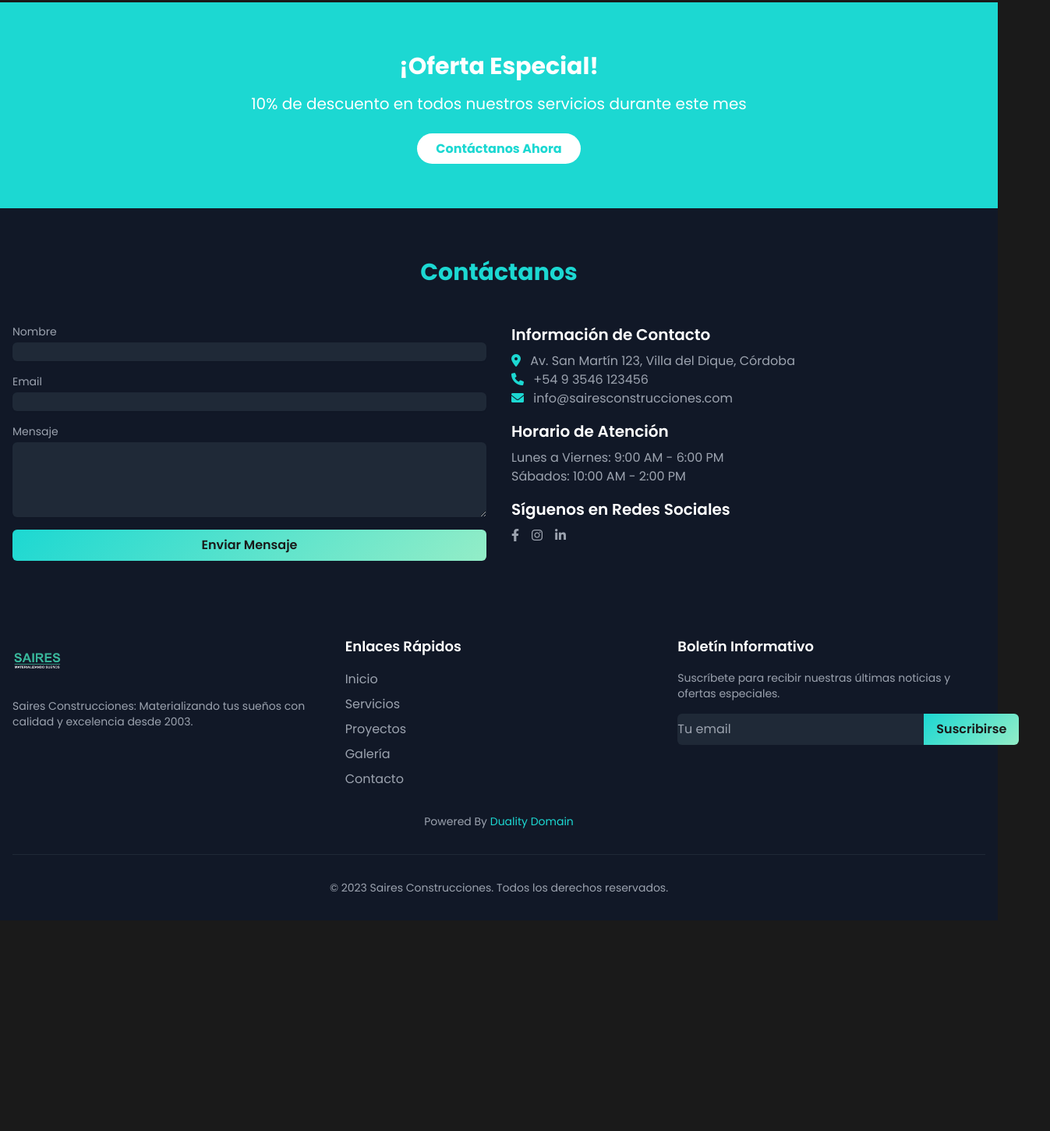
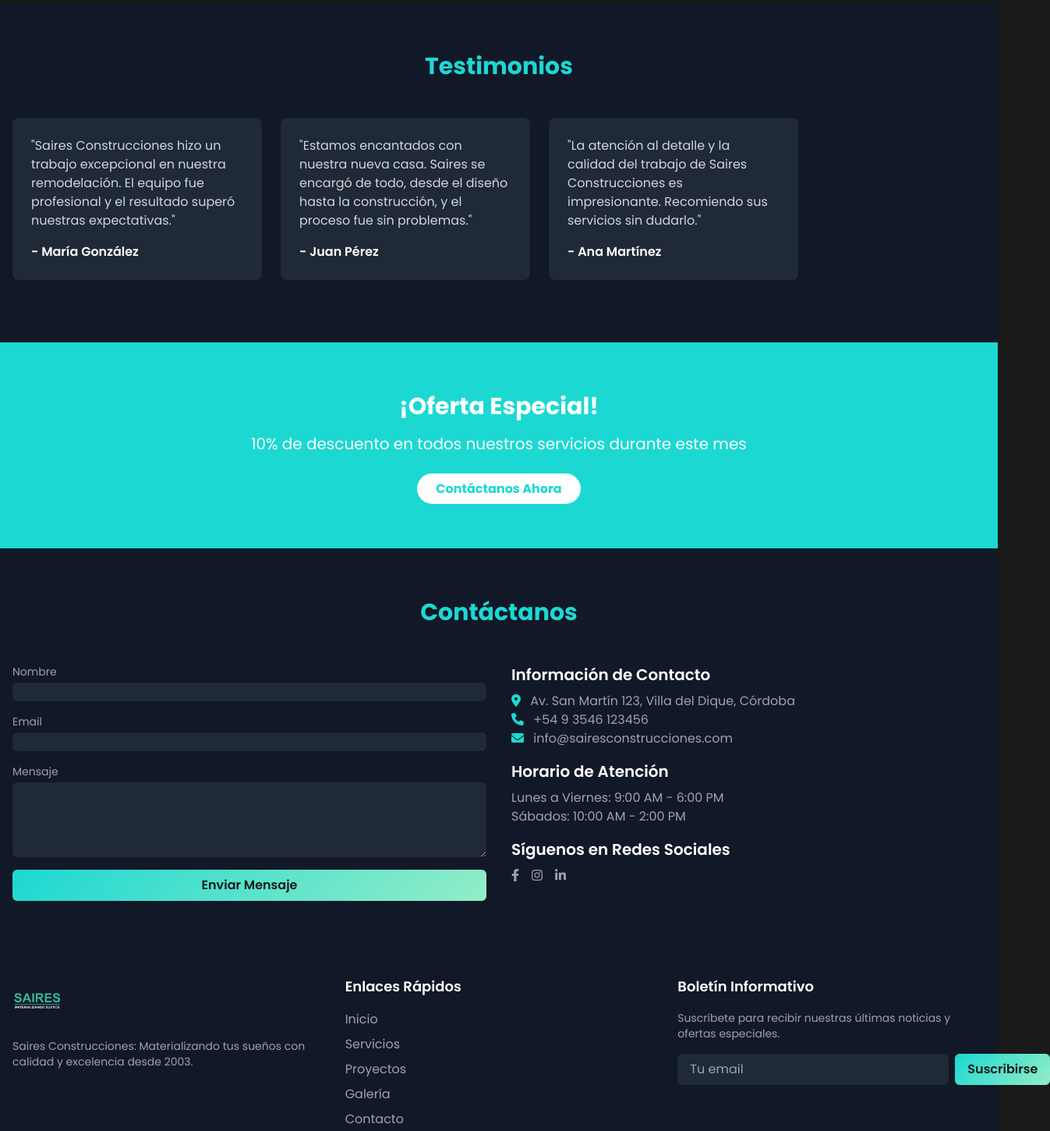
Before and after one commit to clientesweb/Saires, a plain HTML site: page index.html in a window 1280 px wide. Shown: the part 4561-6011 px from the top of the page at 78% size, 1347 px wide, since content can reach past the window. Before the commit the page ends 5741 px from the top, so only its background shows below. Drawn offline with nearby package versions, Linux system fonts and the light colour scheme.

Commit message:
Actualizar index.html

```diff
--- a/index.html
+++ b/index.html
@@ -497,6 +497,29 @@
             </div>
         </section>
 
+        <section id="testimonios" class="py-16 bg-gray-900">
+    <div class="container mx-auto px-4">
+        <h2 class="text-3xl font-bold mb-12 text-center text-primary">Testimonios</h2>
+        <div class="overflow-x-auto pb-4">
+            <div class="flex space-x-6 min-w-max">
+                <div class="bg-gray-800 rounded-lg p-6 w-80 flex-shrink-0">
+                    <p class="text-gray-300 mb-4">"Saires Construcciones hizo un trabajo excepcional en nuestra remodelación. El equipo fue profesional y el resultado superó nuestras expectativas."</p>
+                    <p class="font-semibold">- María González</p>
+                </div>
+                <div class="bg-gray-800 rounded-lg p-6 w-80 flex-shrink-0">
+                    <p class="text-gray-300 mb-4">"Estamos encantados con nuestra nueva casa. Saires se encargó de todo, desde el diseño hasta la construcción, y el proceso fue sin problemas."</p>
+                    <p class="font-semibold">- Juan Pérez</p>
+                </div>
+                <div class="bg-gray-800 rounded-lg p-6 w-80 flex-shrink-0">
+                    <p class="text-gray-300 mb-4">"La atención al detalle y la calidad del trabajo de Saires Construcciones es impresionante. Recomiendo sus servicios sin dudarlo."</p>
+                    <p class="font-semibold">- Ana Martínez</p>
+                </div>
+                <!-- Puedes agregar más testimonios aquí -->
+            </div>
+        </div>
+    </div>
+</section>
+
         <section class="py-16 bg-primary">
             <div class="container mx-auto px-4 text-center">
                 <h2 class="text-3xl font-bold mb-4 text-white">¡Oferta Especial!</h2>
@@ -572,13 +595,14 @@
                     </ul>
                 </div>
                 <div>
-                    <h3 class="text-lg font-semibold mb-4">Boletín Informativo</h3>
-                    <p class="text-sm text-gray-400 mb-4">Suscríbete para recibir nuestras últimas noticias y ofertas especiales.</p>
-                    <form action="https://formspree.io/f/YOUR_FORMSPREE_ID" method="POST" class="flex">
-                        <input type="email" name="email" placeholder="Tu email" class="flex-grow rounded-l-md bg-gray-800 border-gray-700 text-white focus:border-primary focus:ring focus:ring-primary focus:ring-opacity-50" required>
-                        <button type="submit" class="gradient-bg text-dark px-4 py-2 rounded-r-md font-semibold hover:opacity-90 transition-opacity">Suscribirse</button>
-                    </form>
-                </div>
+                    <div>
+    <h3 class="text-lg font-semibold mb-4">Boletín Informativo</h3>
+    <p class="text-sm text-gray-400 mb-4">Suscríbete para recibir nuestras últimas noticias y ofertas especiales.</p>
+    <form action="https://formspree.io/f/YOUR_FORMSPREE_ID" method="POST" class="flex flex-col sm:flex-row gap-2">
+        <input type="email" name="email" placeholder="Tu email" class="flex-grow rounded-md bg-gray-800 border-gray-700 text-white focus:border-primary focus:ring focus:ring-primary focus:ring-opacity-50 px-4 py-2" required>
+        <button type="submit" class="gradient-bg text-dark px-4 py-2 rounded-md font-semibold hover:opacity-90 transition-opacity">Suscribirse</button>
+    </form>
+</div>
             </div>
             <div class="mt-8 text-center text-sm text-gray-400">
                 Powered By <a href="https://dualitydomain.com" class="text-primary hover:underline">Duality Domain</a>
```
